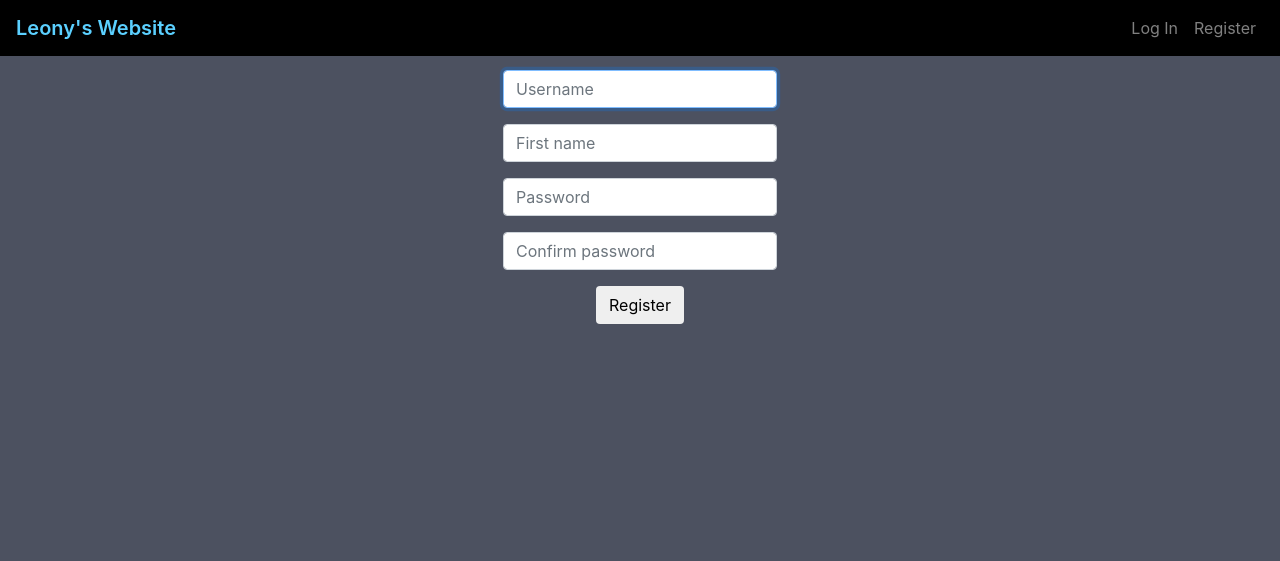
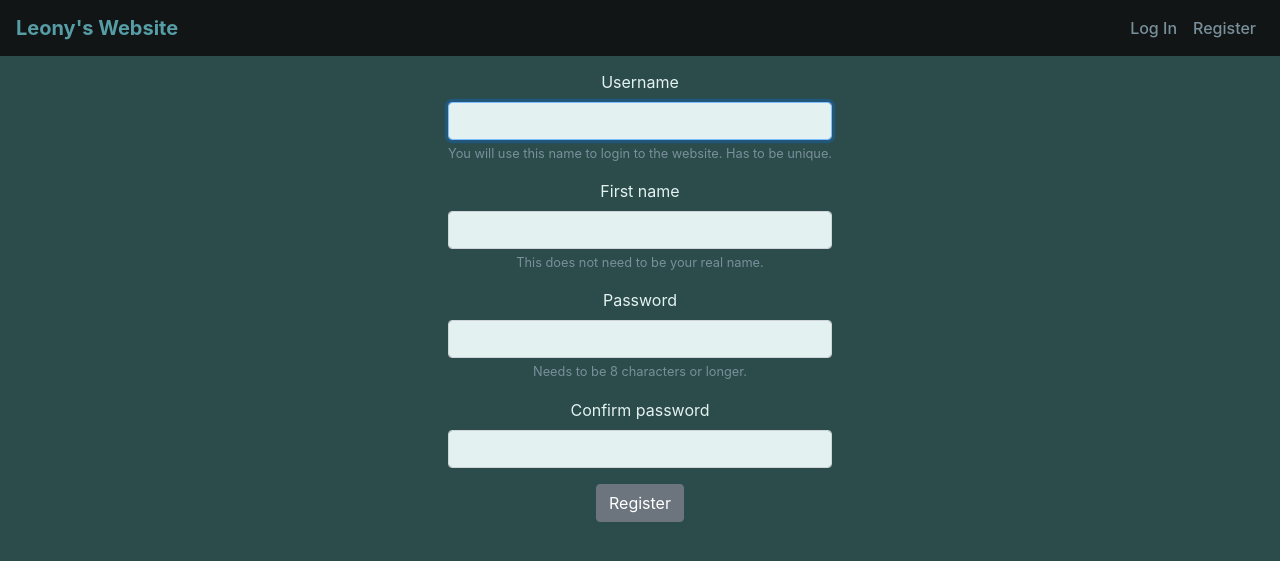
Before and after one commit to brleony/project1, a Flask app: page /register in a window 1280 px wide. Shown: the top 561 px of the page. Run offline with Flask 2, Linux system fonts and the light colour scheme; some libraries are stand-ins or nearby versions.

Commit message:
Login and register forms received a make-over

```diff
--- a/static/style.css
+++ b/static/style.css
@@ -1,3 +1,9 @@
+/* Dark green */
+/* Almost black */
+/* Grey */
+/* Teal */
+/* Ice blue */
+/* Almost white */
 /* More body padding if screen is 576px or wider, so navbar doesn't hide body */
 @media (min-width: 576px) {
   body {
@@ -11,20 +17,31 @@ form {
   /* Override Bootstrap's 100% width for form controls */
   width: auto; }
 
+input {
+  background-color: #E3F2F1 !important; }
+
 /* Navbar */
 .navbar-brand {
-  color: #5bd0ff !important;
-  font-weight: 600 !important; }
+  color: #569DA5 !important;
+  font-weight: 700 !important; }
 
 .navbar {
-  background-color: black !important; }
+  background-color: #111516 !important; }
+
+.nav-item a:link, .nav-item a:visited {
+  color: #79909B !important;
+  font-weight: 500 !important; }
+
+.nav-item a:hover, .nav-item a:active {
+  color: #B7D5D4 !important;
+  font-weight: 500 !important; }
 
 .row {
   padding: 10px; }
 
 body {
-  background-color: #4C5160;
-  color: white; }
+  background-color: #2C4B4B;
+  color: #E3F2F1; }
 
 .col {
   /* center contents */
@@ -38,13 +55,16 @@ body {
   font-weight: 500; }
 
 .container a:link, .container a:visited {
-  color: #5bd0ff; }
+  color: #569DA5; }
 
 .container a:hover, .container a:active {
-  color: #c9cacf; }
+  color: #79909B; }
+
+.text-muted {
+  color: #79909B !important; }
 
 ::selection {
-  color: white;
-  background-color: black; }
+  color: #E3F2F1;
+  background-color: #111516; }
 
 /*# sourceMappingURL=style.css.map */
--- a/static/style.scss
+++ b/static/style.scss
@@ -1,6 +1,9 @@
-$darkgrey: #4C5160;
-$lightgrey: #c9cacf;
-$lightblue: #5bd0ff;
+$background: #2C4B4B;    /* Dark green */
+$background_dark: #111516; /* Almost black */
+$accent_1: #79909B;    /* Grey */
+$accent_2: #569DA5;    /* Teal */
+$accent_3: #B7D5D4;    /* Ice blue */
+$textcolor: #E3F2F1;    /* Almost white */
 
 
 /* More body padding if screen is 576px or wider, so navbar doesn't hide body */
@@ -22,14 +25,25 @@ form {
     /* Override Bootstrap's 100% width for form controls */
     width: auto;
 }
+input {
+    background-color: $textcolor !important;
+}
 
 /* Navbar */
 .navbar-brand {
-    color: $lightblue !important;
-    font-weight: 600 !important;
+    color: $accent_2 !important;
+    font-weight: 700 !important;
 }
 .navbar {
-    background-color: black !important;
+    background-color: $background_dark !important;
+}
+.nav-item a:link, .nav-item a:visited {
+    color: $accent_1 !important;
+    font-weight: 500 !important;
+}
+.nav-item a:hover, .nav-item a:active {
+    color: $accent_3 !important;
+    font-weight: 500 !important;
 }
 
 
@@ -38,8 +52,8 @@ form {
 }
 
 body {
-    background-color: $darkgrey;
-    color: white;
+    background-color: $background;
+    color: $textcolor;
 }
 
 .col {
@@ -56,15 +70,19 @@ body {
 }
 .container a:link, .container a:visited {
     @extend %link;
-    color: $lightblue;
+    color: $accent_2;
 
 }
 .container a:hover, .container a:active {
     @extend %link;
-    color: $lightgrey;
+    color: $accent_1;
+}
+
+.text-muted {
+    color: $accent_1 !important;
 }
 
 ::selection {
-    color: white;
-    background-color: black;
+    color: $textcolor;
+    background-color: $background_dark;
 }
--- a/templates/register.html
+++ b/templates/register.html
@@ -14,19 +14,32 @@
                     <form action="{{ url_for('register') }}" method="post">
                         <fieldset>
                             <div class="form-group">
-                                <input autocomplete="off" autofocus class="form-control" name="username" placeholder="Username" type="text"/>
+                                <label for="username">Username</label>
+                                <input autocomplete="off" autofocus class="form-control" name="username" id="username" type="text"/>
+                                <small id="username_help" class="form-text text-muted">
+                                    You will use this name to login to the website. Has to be unique.
+                                </small>
                             </div>
                             <div class="form-group">
-                                <input autocomplete="off" autofocus class="form-control" name="first_name" placeholder="First name" type="text"/>
+                                <label for="first_name">First name</label>
+                                <input autocomplete="off" autofocus class="form-control" name="first_name" id="first_name" type="text"/>
+                                <small id="first_name_help" class="form-text text-muted">
+                                    This does not need to be your real name.
+                                </small>
                             </div>
                             <div class="form-group">
-                                <input class="form-control" name="password_1" placeholder="Password" type="password"/>
+                                <label for="password_1">Password</label>
+                                <input class="form-control" name="password_1" id="password_1" type="password"/>
+                                <small id="password_1_help" class="form-text text-muted">
+                                    Needs to be 8 characters or longer.
+                                </small>
                             </div>
                             <div class="form-group">
-                                <input class="form-control" name="password_2" placeholder="Confirm password" type="password"/>
+                                <label for="password_2">Confirm password</label>
+                                <input class="form-control" name="password_2" id="password_2" type="password"/>
                             </div>
                             <div class="form-group">
-                                <button class="btn btn-default" type="submit">Register</button>
+                                <button class="btn btn-secondary" type="submit">Register</button>
                             </div>
                         </fieldset>
                     </form>
```
Also changed, not shown: templates/login.html (+5 -3 lines), 1 other file.
